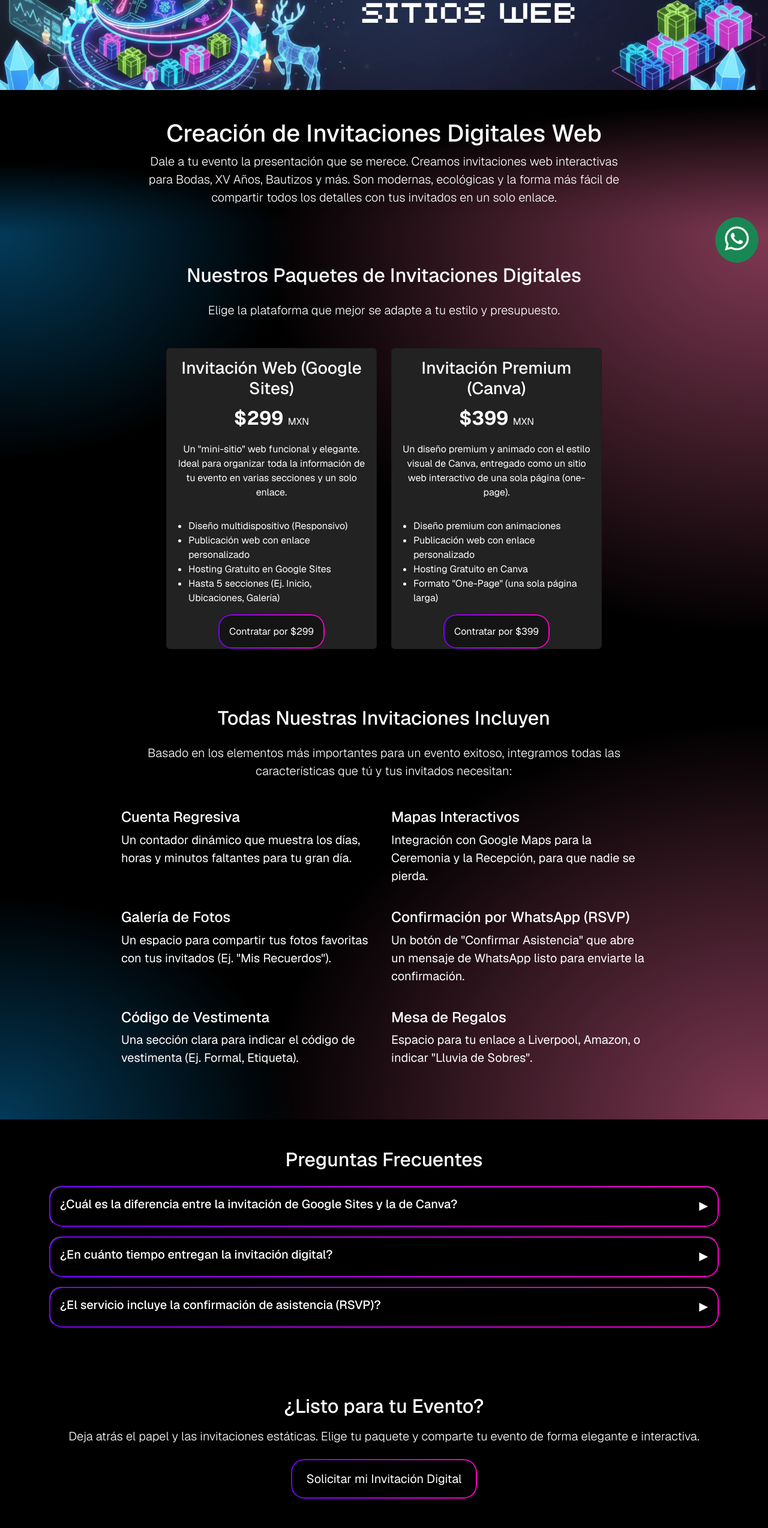
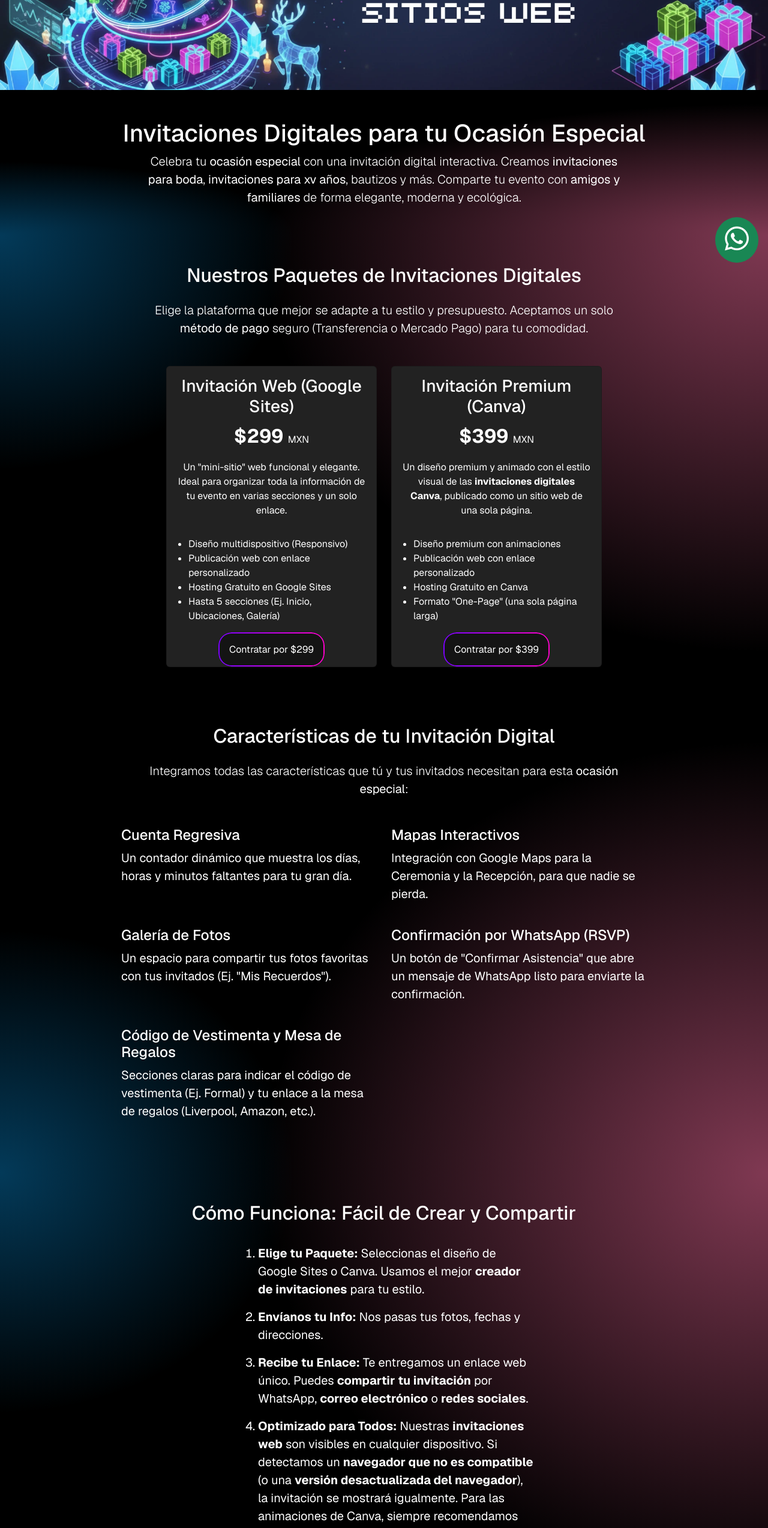
Before and after one commit to JhonnDevJs/jeg-dev-studios-site, a Next.js app: page /servicios/desarrollo/web/invitaciones in a window 1280 px wide. Shown: the part 234-2781 px from the top of the page at 60% size. Built offline with nearby package versions, Linux system fonts and the light colour scheme.

Commit message:
issue: firts changes for seo audit in invitaciones page

```diff
--- a/src/app/servicios/desarrollo/web/invitaciones/InvitationsClient.jsx
+++ b/src/app/servicios/desarrollo/web/invitaciones/InvitationsClient.jsx
@@ -13,17 +13,17 @@
 		question:
 			"¿Cuál es la diferencia entre la invitación de Google Sites y la de Canva?",
 		answer:
-			"La invitación de <strong>Google Sites ($299)</strong> es un 'mini-sitio' web funcional y fácil de navegar, ideal para organizar mucha información. La invitación de <strong>Canva ($399)</strong> se enfoca más en un diseño visual premium, con animaciones y un estilo de 'una sola página' publicado como web.",
+			"La invitación de <strong>Google Sites ($299)</strong> es un 'mini-sitio' web funcional y fácil de navegar, ideal para organizar mucha información. Las <strong>invitaciones digitales Canva ($399)</strong> se enfocan más en un diseño visual premium, con animaciones y un estilo de 'una sola página' publicado como web.",
 	},
 	{
 		question: "¿En cuánto tiempo entregan la invitación digital?",
 		answer:
-			"Una vez que nos entregas toda la información (fotos, direcciones, fechas), nuestro tiempo de entrega estándar es de 2 a 3 días hábiles.",
+			"Una vez que nos entregas toda la información (fotos, direcciones, fechas) y confirmas tu <strong>método de pago</strong>, nuestro tiempo de entrega estándar es de 2 a 3 días hábiles.",
 	},
 	{
-		question: "¿El servicio incluye la confirmación de asistencia (RSVP)?",
+		question: "¿Cómo puedo compartir mi invitación?",
 		answer:
-			"¡Sí! Todas nuestras invitaciones web incluyen un botón de <strong>'Confirmar Asistencia'</strong>  que se enlaza directamente a tu WhatsApp, facilitando que tus invitados te confirmen al instante.",
+			"Te entregamos un enlace web único. Puedes <strong>compartir tu invitación</strong> fácilmente por WhatsApp, <strong>correo electrónico</strong>, o publicarla en tus <strong>redes sociales</strong> para todos tus <strong>amigos y familiares</strong>.",
 	},
 ];
 
@@ -50,15 +50,16 @@
 			</section>
 			<section className="text-white py-5 gradient-effect-x text-center">
 				<div className="container">
-					<h1>Creación de Invitaciones Digitales Web</h1>
+					<h1>Invitaciones Digitales para tu Ocasión Especial</h1>
 					<p
 						className="fs-5 lead"
 						style={{ maxWidth: "800px", margin: "auto" }}
 					>
-						Dale a tu evento la presentación que se merece. Creamos invitaciones
-						web interactivas para Bodas, XV Años, Bautizos y más. Son modernas,
-						ecológicas y la forma más fácil de compartir todos los detalles con
-						tus invitados en un solo enlace.
+						Celebra tu <strong>ocasión especial</strong> con una invitación
+						digital interactiva. Creamos <strong>invitaciones para boda</strong>
+						, <strong>invitaciones para xv años</strong>, bautizos y más.
+						Comparte tu evento con <strong>amigos y familiares</strong> de forma
+						elegante, moderna y ecológica.
 					</p>
 				</div>
 			</section>
@@ -72,6 +73,8 @@
 						style={{ maxWidth: "800px", margin: "auto" }}
 					>
 						Elige la plataforma que mejor se adapte a tu estilo y presupuesto.
+						Aceptamos un solo <strong>método de pago</strong> seguro
+						(Transferencia o Mercado Pago) para tu comodidad.
 					</p>
 
 					<div className="row justify-content-center align-items-stretch mt-4 gy-4">
@@ -114,7 +117,7 @@
 							</div>
 						</div>
 
-						{/* Opción 2: Canva Premium */}
+						{/* Opción 2: Canva Premium (ACTUALIZADA) */}
 						<div className="col-lg-5">
 							<div
 								className="card h-100"
@@ -126,9 +129,9 @@
 										$399 <span className="fs-6 fw-normal">MXN</span>
 									</p>
 									<p className="card-text">
-										Un diseño premium y animado con el estilo visual de Canva,
-										entregado como un sitio web interactivo de una sola página
-										(one-page).
+										Un diseño premium y animado con el estilo visual de las{" "}
+										<strong>invitaciones digitales Canva</strong>, publicado
+										como un sitio web de una sola página.
 									</p>
 									<ul
 										className="text-start mt-3"
@@ -158,15 +161,14 @@
 			<section className="text-white py-5 gradient-effect-x">
 				<div className="container" style={{ maxWidth: "900px" }}>
 					<h2 className="text-center mb-4">
-						Todas Nuestras Invitaciones Incluyen
+						Características de tu Invitación Digital
 					</h2>
 					<p
 						className="fs-5 text-center lead"
 						style={{ maxWidth: "800px", margin: "auto", marginBottom: "3rem" }}
 					>
-						Basado en los elementos más importantes para un evento exitoso,
-						integramos todas las características que tú y tus invitados
-						necesitan:
+						Integramos todas las características que tú y tus invitados
+						necesitan para esta <strong>ocasión especial</strong>:
 					</p>
 					{/* Asumo un layout de 2 columnas */}
 					<div className="row">
@@ -180,8 +182,8 @@
 						<div className="col-md-6 mb-4">
 							<h4>Mapas Interactivos</h4>
 							<p className="fs-5">
-								Integración con Google Maps para la Ceremonia y la
-								Recepción, para que nadie se pierda.
+								Integración con Google Maps para la Ceremonia y la Recepción,
+								para que nadie se pierda.
 							</p>
 						</div>
 						<div className="col-md-6 mb-4">
@@ -199,20 +201,61 @@
 							</p>
 						</div>
 						<div className="col-md-6 mb-4">
-							<h4>Código de Vestimenta</h4>
+							<h4>Código de Vestimenta y Mesa de Regalos</h4>
 							<p className="fs-5">
-								Una sección clara para indicar el código de vestimenta (Ej.
-								Formal, Etiqueta).
-							</p>
-						</div>
-						<div className="col-md-6 mb-4">
-							<h4>Mesa de Regalos</h4>
-							<p className="fs-5">
-								Espacio para tu enlace a Liverpool, Amazon, o indicar "Lluvia de
-								Sobres".
+								Secciones claras para indicar el código de vestimenta (Ej.
+								Formal) y tu enlace a la mesa de regalos (Liverpool, Amazon,
+								etc.).
 							</p>
 						</div>
 					</div>
+				</div>
+			</section>
+
+			<section className="text-white py-5 gradient-effect-y text-center">
+				<div className="container" style={{ maxWidth: "800px" }}>
+					<h2>Cómo Funciona: Fácil de Crear y Compartir</h2>
+					<ol
+						style={{
+							textAlign: "left",
+							maxWidth: "500px",
+							margin: "2rem auto",
+							paddingLeft: "40px",
+						}}
+					>
+						<li className="fs-5 mb-3">
+							<p className="fs-5">
+							<strong>Elige tu Paquete:</strong> Seleccionas el diseño de Google
+							Sites o Canva. Usamos el mejor{" "}
+							<strong>creador de invitaciones</strong> para tu estilo.</p>
+						</li>
+						<li className="fs-5 mb-3">
+							<p className="fs-5">
+							<strong>Envíanos tu Info:</strong> Nos pasas tus fotos, fechas y
+							direcciones.</p>
+						</li>
+						<li className="fs-5 mb-3">
+							<p className="fs-5">
+							<strong>Recibe tu Enlace:</strong> Te entregamos un enlace web
+							único. Puedes <strong>compartir tu invitación</strong> por
+							WhatsApp, <strong>correo electrónico</strong> o{" "}
+							<strong>redes sociales</strong>.</p>
+						</li>
+						<li className="fs-5 mb-3">
+							<p className="fs-5">
+								<strong>Optimizado para Todos:</strong> Nuestras{" "}
+								<strong>invitaciones web</strong> son visibles en cualquier
+								dispositivo. Si detectamos un{" "}
+								<strong>navegador que no es compatible</strong> (o una{" "}
+								<strong>versión desactualizada del navegador</strong>), la
+								invitación se mostrará igualmente. Para las animaciones de
+								Canva, siempre recomendamos que el usuario{" "}
+								<strong>actualiza tu navegador</strong> a la{" "}
+								<strong>versión más reciente</strong> de Chrome o Safari para{" "}
+								<strong>seguir disfrutando</strong> de la experiencia completa para esa ocasión especial.
+							</p>
+						</li>
+					</ol>
 				</div>
 			</section>
 
--- a/src/app/servicios/desarrollo/web/invitaciones/page.js
+++ b/src/app/servicios/desarrollo/web/invitaciones/page.js
@@ -1,19 +1,27 @@
 // --- 1. METADATOS DE LA PÁGINA ---
+// Ruta: /servicios/desarrollo/web/invitaciones/page.jsx
+
+// --- 1. METADATOS DE LA PÁGINA (ACTUALIZADOS) ---
 export const metadata = {
-	title: "Creación de Invitaciones Digitales Web | JEG Dev Studios",
+  // TÍTULO MEJORADO: Ataca las keywords de alta intención
+  title: "Invitaciones Digitales para Boda y XV Años | JEG Dev Studios",
+
+  // DESCRIPCIÓN MEJORADA: Incluye todas las keywords
   description:
-		"Servicio de creación de invitaciones digitales para bodas, XV años y más. Elige entre Google Sites ($299) o Canva ($399). ¡Personaliza tu evento!",
+    "Servicio de creación de invitaciones digitales para Boda, XV Años y toda ocasión especial. Opciones en Google Sites ($299) e invitaciones digitales Canva ($399).",
+
+  // KEYWORDS MEJORADAS:
   keywords:
-		"creacion de invitaciones digitales, invitaciones web, invitaciones digitales google sites, invitaciones digitales canva, invitaciones para boda, invitaciones para xv años",
+    "creación de invitaciones digitales, invitaciones para boda, invitaciones para xv años, invitaciones digitales canva, invitaciones web, invitaciones para eventos, creador de invitaciones",
+
   alternates: {
     canonical:
       "https://www.jegdevstudios.com/servicios/desarrollo/web/invitaciones",
   },
   openGraph: {
-		title:
-			"JEG Dev Studios | Creación de Invitaciones Digitales para tu Evento",
+    title: "JEG Dev Studios | Invitaciones Digitales para tu Evento Especial",
     description:
-			"Diseñamos y creamos invitaciones web interactivas para bodas, XV años y más. Opciones en Google Sites y Canva. Haz tu evento inolvidable.",
+      "Diseñamos invitaciones web interactivas para Bodas, XV Años y más. Opciones en Google Sites y Canva. Haz tu evento inolvidable.",
     url: "https://www.jegdevstudios.com/servicios/desarrollo/web/invitaciones",
     images: [
       {
```
Lines whose indentation alone changed are shown as unchanged.
